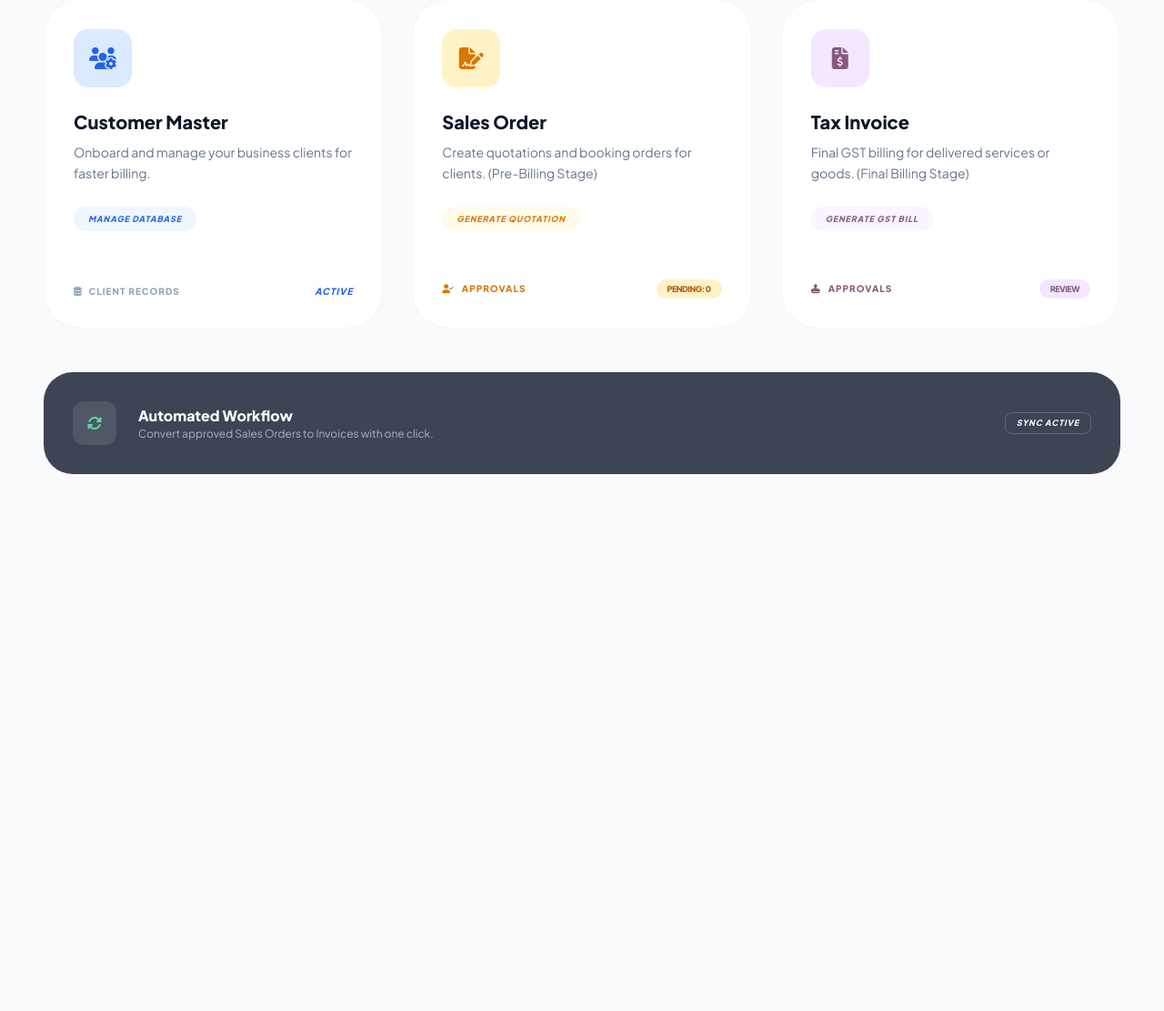
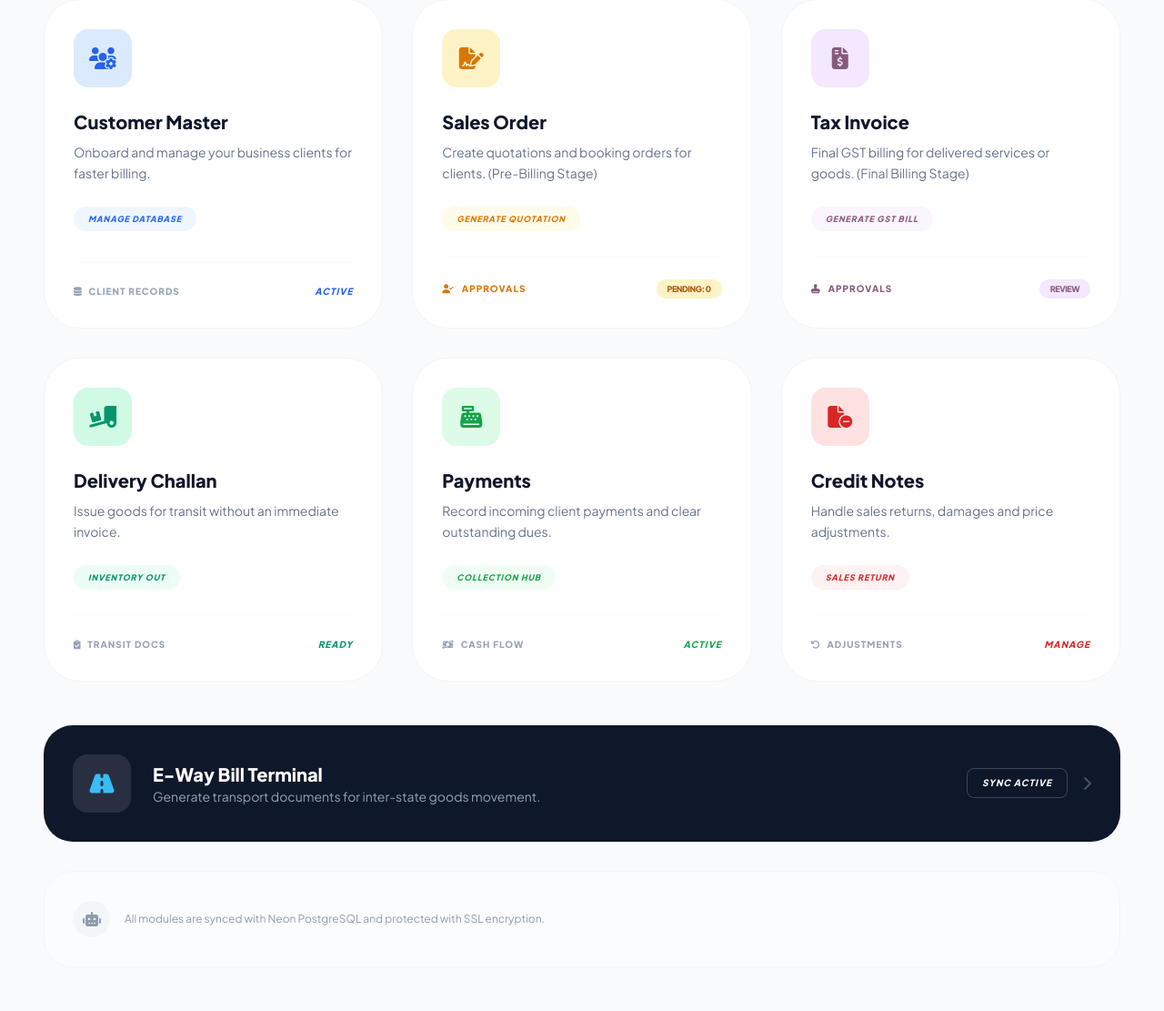
Before and after one commit to careatc1-pixel/A-SmartERP, a Flask app: page /sales/hub in a window 1280 px wide. Shown: the part 169-1280 px from the top of the page at 91% size. Before the commit the page ends 690 px from the top, so only its background shows below. Run offline with Flask 3, Linux system fonts and the light colour scheme; the visitor is signed in with stand-in values (Sample User, id 1); data that the repository does not hold is empty; some libraries are stand-ins or nearby versions.

Commit message:
Invoicing-ERP-Reset-Sat 04/18/2026- 0:06:52.20

```diff
--- a/app.py
+++ b/app.py
@@ -24,7 +24,7 @@ login_manager = LoginManager(app)
 login_manager.login_view = 'login'
 handler = app
 
-# --- MODELS (No changes here) ---
+# --- MODELS ---
 
 class User(UserMixin, db.Model):
     id = db.Column(db.Integer, primary_key=True)
@@ -70,6 +70,45 @@ class SalesOrder(db.Model):
     cancel_reason = db.Column(db.String(255))
     date = db.Column(db.DateTime, default=datetime.utcnow)
 
+# --- NAYE MODULES MODELS START ---
+
+class DeliveryChallan(db.Model):
+    id = db.Column(db.Integer, primary_key=True)
+    user_id = db.Column(db.Integer, db.ForeignKey('user.id'))
+    dc_no = db.Column(db.String(50), unique=True)
+    client_name = db.Column(db.String(100))
+    vehicle_no = db.Column(db.String(20))
+    date = db.Column(db.DateTime, default=datetime.utcnow)
+
+class PaymentReceived(db.Model):
+    id = db.Column(db.Integer, primary_key=True)
+    user_id = db.Column(db.Integer, db.ForeignKey('user.id'))
+    client_name = db.Column(db.String(100))
+    amount = db.Column(db.Float)
+    mode = db.Column(db.String(50)) # Cash, UPI, Bank
+    ref_no = db.Column(db.String(100))
+    date = db.Column(db.DateTime, default=datetime.utcnow)
+
+class CreditNote(db.Model):
+    id = db.Column(db.Integer, primary_key=True)
+    user_id = db.Column(db.Integer, db.ForeignKey('user.id'))
+    cn_no = db.Column(db.String(50), unique=True)
+    inv_ref = db.Column(db.String(50))
+    client_name = db.Column(db.String(100))
+    amount = db.Column(db.Float)
+    reason = db.Column(db.String(200))
+    date = db.Column(db.DateTime, default=datetime.utcnow)
+
+class EWayBill(db.Model):
+    id = db.Column(db.Integer, primary_key=True)
+    user_id = db.Column(db.Integer, db.ForeignKey('user.id'))
+    ewb_no = db.Column(db.String(20), unique=True)
+    inv_no = db.Column(db.String(50))
+    transporter = db.Column(db.String(100))
+    date = db.Column(db.DateTime, default=datetime.utcnow)
+
+# --- NAYE MODULES MODELS END ---
+
 @login_manager.user_loader
 def load_user(user_id):
     return User.query.get(int(user_id))
@@ -112,7 +151,6 @@ def sales_hub():
     so_count = SalesOrder.query.filter_by(user_id=current_user.id, status='Pending').count()
     return render_template('sales_hub.html', so_count=so_count, name=current_user.username)
 
-# --- MISSING APPROVAL ROUTES FIXED HERE ---
 @app.route('/sales/approvals/orders')
 @login_required
 def approval_orders_page():
@@ -142,6 +180,31 @@ def new_sales():
 def new_sales_order():
     customers = Customer.query.filter_by(user_id=current_user.id).all()
     return render_template('sales_order_form.html', customers=customers, name=current_user.username)
+
+# --- NAYE MODULES ROUTES ---
+
+@app.route('/sales/delivery-challan')
+@login_required
+def delivery_challan():
+    customers = Customer.query.filter_by(user_id=current_user.id).all()
+    return render_template('delivery_challan.html', customers=customers, name=current_user.username)
+
+@app.route('/sales/payments')
+@login_required
+def payments_received():
+    customers = Customer.query.filter_by(user_id=current_user.id).all()
+    return render_template('payments.html', customers=customers, name=current_user.username)
+
+@app.route('/sales/credit-notes')
+@login_required
+def credit_notes():
+    customers = Customer.query.filter_by(user_id=current_user.id).all()
+    return render_template('credit_notes.html', customers=customers, name=current_user.username)
+
+@app.route('/sales/eway-bills')
+@login_required
+def eway_bills():
+    return render_template('eway_bills.html', name=current_user.username)
 
 # --- APIs ---
 
--- a/templates/sales_hub.html
+++ b/templates/sales_hub.html
@@ -26,7 +26,7 @@
             </a>
         </div>
 
-        <div class="grid grid-cols-1 md:grid-cols-3 gap-8">
+        <div class="grid grid-cols-1 md:grid-cols-2 lg:grid-cols-3 gap-8">
 
             <div class="option-card bg-white p-8 rounded-[2.5rem] border border-slate-100 group">
                 <div onclick="window.location.href='/sales/customers'" class="cursor-pointer">
@@ -81,19 +81,74 @@
                 </div>
             </div>
 
+            <div class="option-card bg-white p-8 rounded-[2.5rem] border border-slate-100 group">
+                <div onclick="window.location.href='/sales/delivery-challan'" class="cursor-pointer">
+                    <div class="w-16 h-16 bg-emerald-100 text-emerald-600 rounded-2xl flex items-center justify-center text-2xl mb-6 group-hover:bg-emerald-600 group-hover:text-white transition-all">
+                        <i class="fa-solid fa-truck-ramp-box"></i>
+                    </div>
+                    <h3 class="text-xl font-extrabold text-slate-900 mb-2">Delivery Challan</h3>
+                    <p class="text-sm text-slate-500 leading-relaxed mb-6">Issue goods for transit without an immediate invoice.</p>
+                    <span class="text-[9px] font-black uppercase tracking-widest text-emerald-600 bg-emerald-50 px-4 py-2 rounded-full italic">Inventory Out</span>
+                </div>
+                <div class="mt-8 pt-6 border-t border-slate-50 flex justify-between items-center text-[10px] font-bold text-slate-400 uppercase tracking-widest">
+                    <span><i class="fa-solid fa-clipboard-check mr-1"></i> Transit Docs</span>
+                    <span class="text-emerald-600 italic">Ready</span>
+                </div>
+            </div>
+
+            <div class="option-card bg-white p-8 rounded-[2.5rem] border border-slate-100 group">
+                <div onclick="window.location.href='/sales/payments'" class="cursor-pointer">
+                    <div class="w-16 h-16 bg-green-100 text-green-600 rounded-2xl flex items-center justify-center text-2xl mb-6 group-hover:bg-green-600 group-hover:text-white transition-all">
+                        <i class="fa-solid fa-cash-register"></i>
+                    </div>
+                    <h3 class="text-xl font-extrabold text-slate-900 mb-2">Payments</h3>
+                    <p class="text-sm text-slate-500 leading-relaxed mb-6">Record incoming client payments and clear outstanding dues.</p>
+                    <span class="text-[9px] font-black uppercase tracking-widest text-green-600 bg-green-50 px-4 py-2 rounded-full italic">Collection Hub</span>
+                </div>
+                <div class="mt-8 pt-6 border-t border-slate-50 flex justify-between items-center text-[10px] font-bold text-slate-400 uppercase tracking-widest">
+                    <span><i class="fa-solid fa-money-bill-transfer mr-1"></i> Cash Flow</span>
+                    <span class="text-green-600 italic">Active</span>
+                </div>
+            </div>
+
+            <div class="option-card bg-white p-8 rounded-[2.5rem] border border-slate-100 group">
+                <div onclick="window.location.href='/sales/credit-notes'" class="cursor-pointer">
+                    <div class="w-16 h-16 bg-red-100 text-red-600 rounded-2xl flex items-center justify-center text-2xl mb-6 group-hover:bg-red-600 group-hover:text-white transition-all">
+                        <i class="fa-solid fa-file-circle-minus"></i>
+                    </div>
+                    <h3 class="text-xl font-extrabold text-slate-900 mb-2">Credit Notes</h3>
+                    <p class="text-sm text-slate-500 leading-relaxed mb-6">Handle sales returns, damages and price adjustments.</p>
+                    <span class="text-[9px] font-black uppercase tracking-widest text-red-600 bg-red-50 px-4 py-2 rounded-full italic">Sales Return</span>
+                </div>
+                <div class="mt-8 pt-6 border-t border-slate-50 flex justify-between items-center text-[10px] font-bold text-slate-400 uppercase tracking-widest">
+                    <span><i class="fa-solid fa-rotate-left mr-1"></i> Adjustments</span>
+                    <span class="text-red-600 italic">Manage</span>
+                </div>
+            </div>
+
         </div>
 
-        <div class="mt-12 p-8 bg-slate-900 rounded-[2rem] text-white flex justify-between items-center opacity-80">
+        <div class="mt-12 p-8 bg-slate-900 rounded-[2rem] text-white flex justify-between items-center group cursor-pointer hover:bg-slate-800 transition-all" onclick="window.location.href='/sales/eway-bills'">
             <div class="flex items-center gap-6">
-                <div class="w-12 h-12 bg-white/10 rounded-xl flex items-center justify-center text-emerald-400">
-                    <i class="fa-solid fa-rotate"></i>
+                <div class="w-16 h-16 bg-white/10 rounded-2xl flex items-center justify-center text-sky-400 text-2xl group-hover:bg-sky-500 group-hover:text-white transition-all">
+                    <i class="fa-solid fa-road"></i>
                 </div>
                 <div>
-                    <h4 class="font-bold">Automated Workflow</h4>
-                    <p class="text-xs text-slate-400">Convert approved Sales Orders to Invoices with one click.</p>
+                    <h4 class="text-xl font-bold">E-Way Bill Terminal</h4>
+                    <p class="text-sm text-slate-400">Generate transport documents for inter-state goods movement.</p>
                 </div>
             </div>
-            <span class="text-[9px] font-bold border border-white/20 px-3 py-1 rounded-lg uppercase tracking-widest italic">Sync Active</span>
+            <div class="flex items-center gap-4">
+                <span class="text-[10px] font-bold border border-white/20 px-4 py-2 rounded-lg uppercase tracking-widest italic">Sync Active</span>
+                <i class="fa-solid fa-chevron-right text-slate-600 group-hover:text-white transition-all"></i>
+            </div>
+        </div>
+
+        <div class="mt-8 p-8 bg-white/50 border border-slate-100 rounded-[2rem] flex items-center gap-4 opacity-70">
+            <div class="w-10 h-10 bg-slate-100 rounded-full flex items-center justify-center text-slate-500">
+                <i class="fa-solid fa-robot"></i>
+            </div>
+            <p class="text-xs text-slate-500 font-medium">All modules are synced with Neon PostgreSQL and protected with SSL encryption.</p>
         </div>
     </div>
 
```
